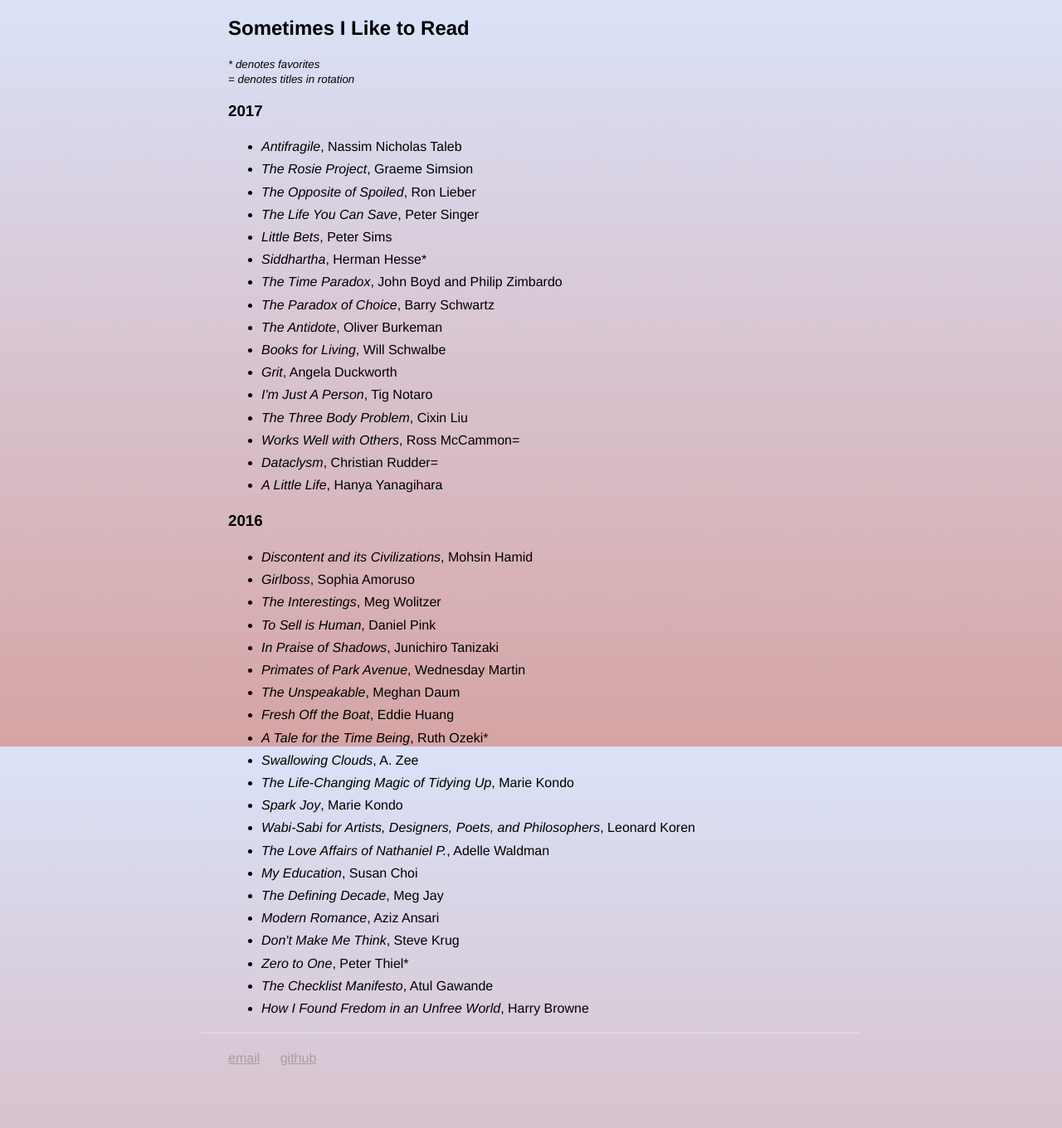
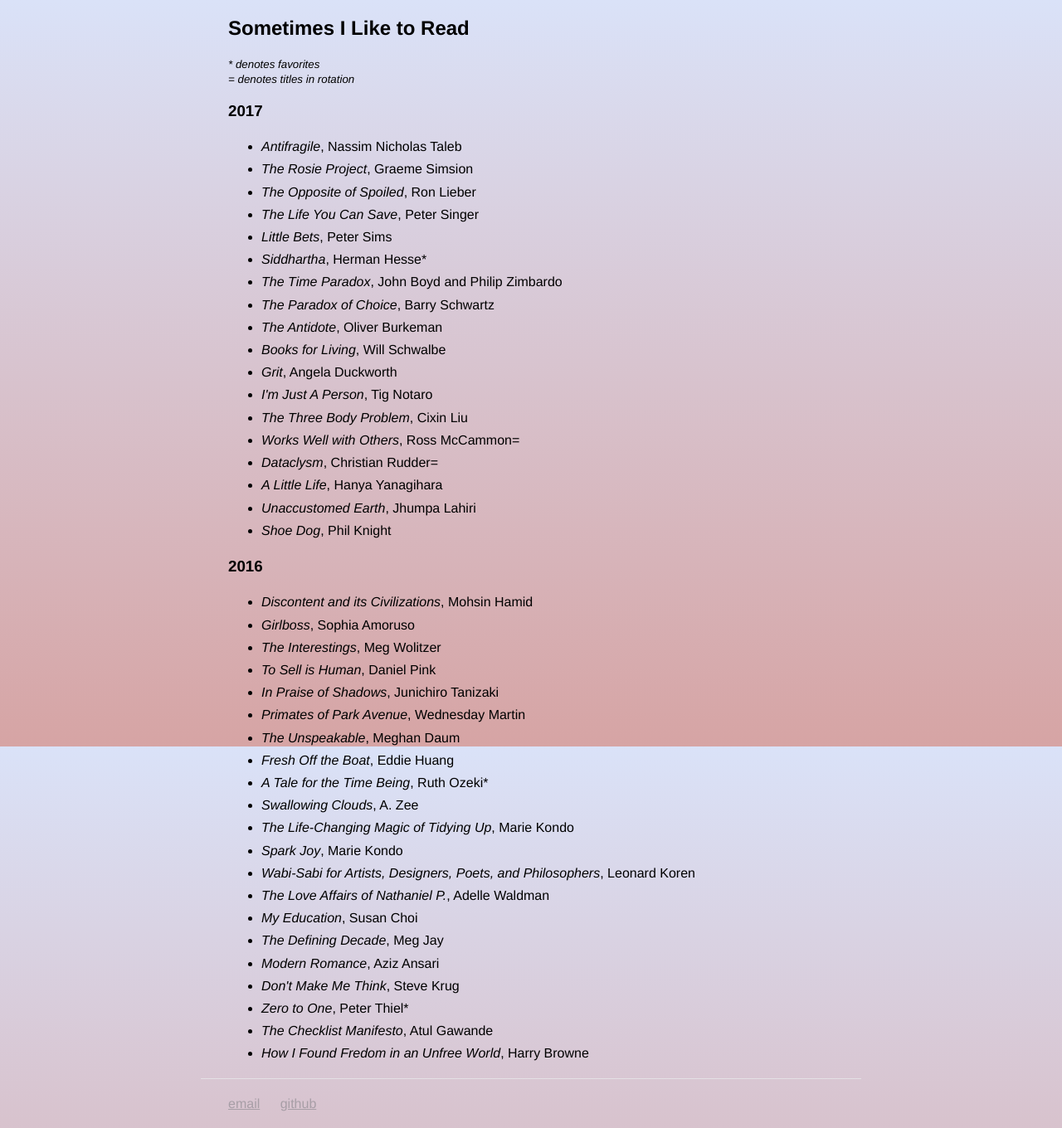
Before and after one commit to eating247/eating247.github.io, a Jekyll site: the page built from books.html, in a window 1280 px wide. Shown: the whole page at 83% size. Built offline with Jekyll 4.4.1, drawn with Linux system fonts in a browser that asks for light colours; before the commit the page ends 1305 px from its top, so only the background shows below that.

Commit message:
Add books

```diff
--- a/books.html
+++ b/books.html
@@ -25,6 +25,8 @@ layout: default
   <li><i>Works Well with Others</i>, Ross McCammon=</li>
   <li><i>Dataclysm</i>, Christian Rudder=</li>
   <li><i>A Little Life</i>, Hanya Yanagihara</li>
+  <li><i>Unaccustomed Earth</i>, Jhumpa Lahiri</li>
+  <li><i>Shoe Dog</i>, Phil Knight</li>
 </ul>
 
 <h3>2016</h3>
```
